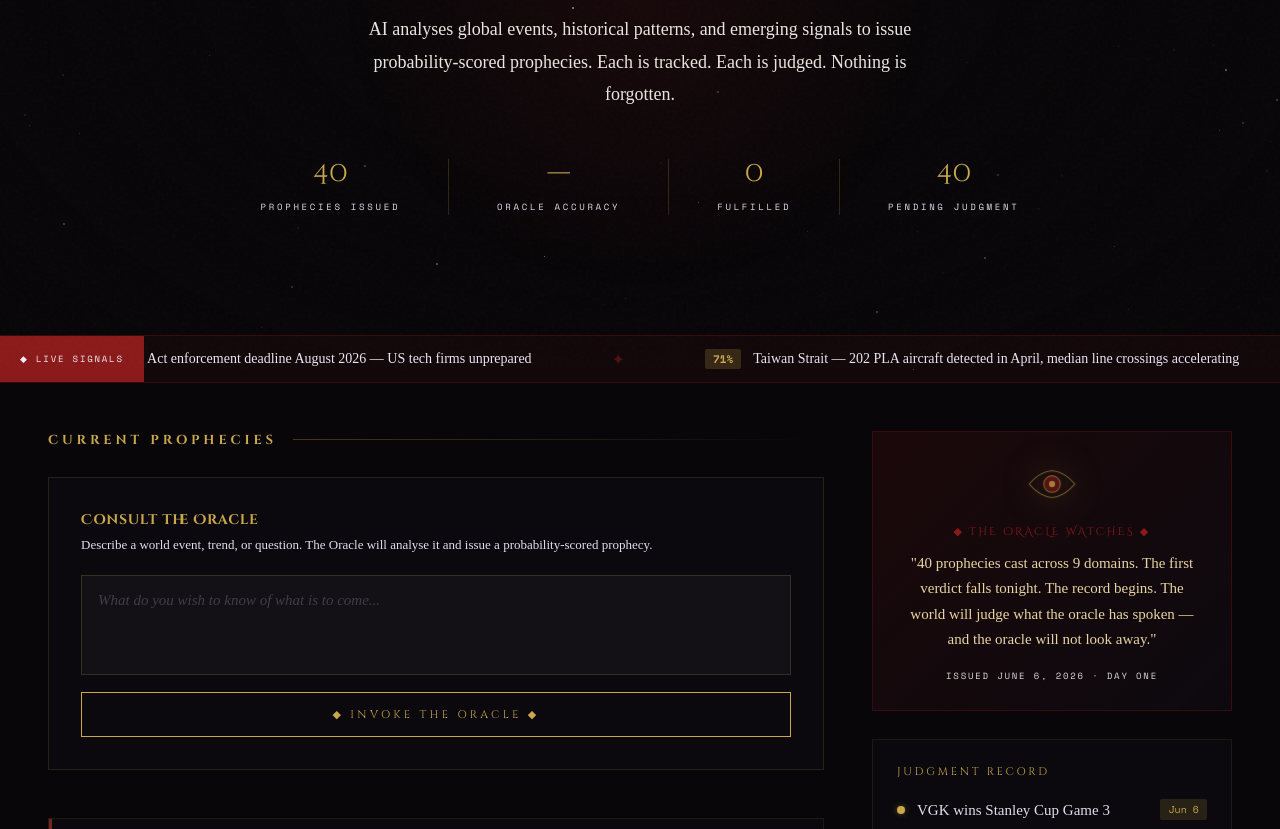
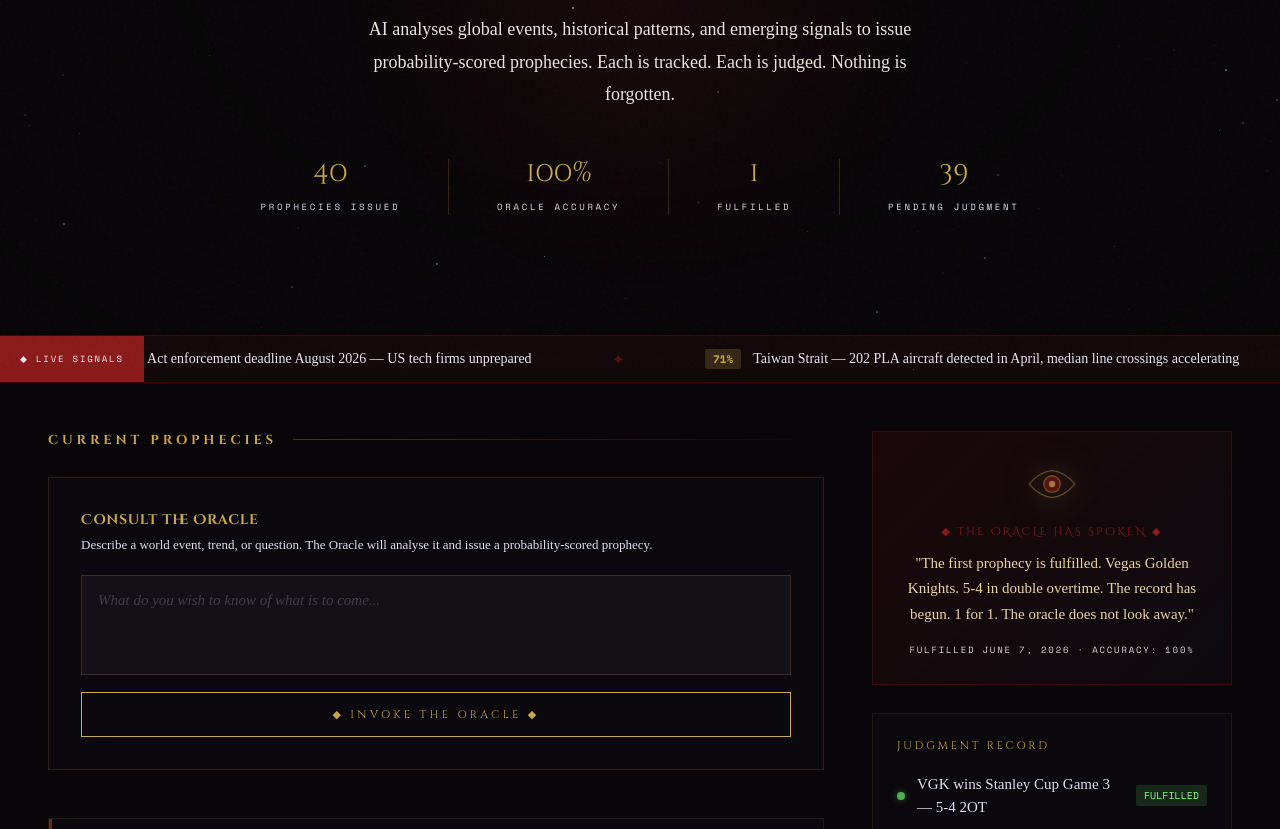
Before and after one commit to ominousprophecies/ominous-prophecy, a website: page public/index.html in a window 1280 px wide. Shown: the part 431-1260 px from the top of the page. Drawn offline with nearby package versions, Linux system fonts and the light colour scheme; a web font is replaced by a local one.

Commit message:
Update index.html

```diff
--- a/public/index.html
+++ b/public/index.html
@@ -264,11 +264,11 @@ footer{position:relative;z-index:10;border-top:1px solid rgba(201,168,76,.1);pad
   <div class="oracle-stats">
     <div class="stat-item"><span class="stat-num">40</span><span class="stat-label">Prophecies Issued</span></div>
     <div class="stat-divider"></div>
-    <div class="stat-item"><span class="stat-num">—</span><span class="stat-label">Oracle Accuracy</span></div>
+    <div class="stat-item"><span class="stat-num">100%</span><span class="stat-label">Oracle Accuracy</span></div>
     <div class="stat-divider"></div>
-    <div class="stat-item"><span class="stat-num">0</span><span class="stat-label">Fulfilled</span></div>
+    <div class="stat-item"><span class="stat-num">1</span><span class="stat-label">Fulfilled</span></div>
     <div class="stat-divider"></div>
-    <div class="stat-item"><span class="stat-num">40</span><span class="stat-label">Pending Judgment</span></div>
+    <div class="stat-item"><span class="stat-num">39</span><span class="stat-label">Pending Judgment</span></div>
   </div>
 </div>
 <div class="ticker-wrap">
@@ -396,13 +396,13 @@ footer{position:relative;z-index:10;border-top:1px solid rgba(201,168,76,.1);pad
         </div>
       </div>
       <div style="margin:28px 0 16px;font-family:Cinzel,serif;font-size:13px;letter-spacing:.3em;color:#c9a84c;text-transform:uppercase;border-bottom:1px solid rgba(201,168,76,.2);padding-bottom:12px">&#9670; Stanley Cup Final — Game by Game</div>
-      <div class="prophecy-card warning" onclick="openModal(8)">
-        <div class="card-meta"><span class="card-category cat-society">NHL</span><span class="card-date">Issued: June 6, 2026 · Resolves June 6 · VGK leads series 2-1</span></div>
+      <div class="prophecy-card danger" onclick="openModal(8)">
+        <div class="card-meta"><span class="card-category cat-society">NHL ✓ FULFILLED</span><span class="card-date">Issued: June 6, 2026 · 02:34 GMT · Resolved June 7</span></div>
         <div class="card-title">The Vegas Golden Knights will win Game 3 of the 2026 Stanley Cup Final</div>
         <div class="card-excerpt">"The fortress of neon and noise swallows the road team whole. What was taken on enemy ice cannot be defended on ones own. The golden city roars and the hurricane loses its wind."</div>
         <div class="card-footer">
-          <div class="probability-bar-wrap"><div class="prob-label"><span>Oracle Confidence</span><span>58%</span></div><div class="probability-bar"><div class="probability-fill fill-med" style="width:58%"></div></div></div>
-          <div class="card-votes">0 judgments · VGK leading 4-0 third period</div>
+          <div class="probability-bar-wrap"><div class="prob-label"><span>Oracle Confidence</span><span>58% ✓</span></div><div class="probability-bar"><div class="probability-fill fill-high" style="width:58%"></div></div></div>
+          <div class="card-votes">FULFILLED · VGK 5-4 2OT · Marner hat trick · Series VGK 2-1</div>
         </div>
       </div>
       <div style="margin:28px 0 16px;font-family:Cinzel,serif;font-size:13px;letter-spacing:.3em;color:#c9a84c;text-transform:uppercase;border-bottom:1px solid rgba(201,168,76,.2);padding-bottom:12px">&#9670; World Cup Oracle — Resolves June 27 to July 19</div>
@@ -553,13 +553,13 @@ footer{position:relative;z-index:10;border-top:1px solid rgba(201,168,76,.1);pad
           <circle cx="24" cy="24" r="3" fill="rgba(201,168,76,0.7)"/>
         </svg>
       </div>
-      <div class="verdict-title">&#9670; The Oracle Watches &#9670;</div>
-      <div class="verdict-text">"40 prophecies cast across 9 domains. The first verdict falls tonight. The record begins. The world will judge what the oracle has spoken — and the oracle will not look away."</div>
-      <div class="verdict-confidence">Issued June 6, 2026 &middot; Day One</div>
+      <div class="verdict-title">&#9670; The Oracle Has Spoken &#9670;</div>
+      <div class="verdict-text">"The first prophecy is fulfilled. Vegas Golden Knights. 5-4 in double overtime. The record has begun. 1 for 1. The oracle does not look away."</div>
+      <div class="verdict-confidence">Fulfilled June 7, 2026 &middot; Accuracy: 100%</div>
     </div>
     <div class="accuracy-panel">
       <div class="accuracy-title">Judgment Record</div>
-      <div class="accuracy-item"><div class="acc-dot dot-pending"></div><div class="acc-text">VGK wins Stanley Cup Game 3</div><span class="acc-badge badge-pending">Jun 6</span></div>
+      <div class="accuracy-item"><div class="acc-dot dot-fulfilled"></div><div class="acc-text">VGK wins Stanley Cup Game 3 — 5-4 2OT</div><span class="acc-badge badge-fulfilled">FULFILLED</span></div>
       <div class="accuracy-item"><div class="acc-dot dot-pending"></div><div class="acc-text">Scheffler misses US Open</div><span class="acc-badge badge-pending">Jun 21</span></div>
       <div class="accuracy-item"><div class="acc-dot dot-pending"></div><div class="acc-text">De la Espriella wins Colombia runoff</div><span class="acc-badge badge-pending">Jun 21</span></div>
       <div class="accuracy-item"><div class="acc-dot dot-pending"></div><div class="acc-text">Argentina advance from group stage</div><span class="acc-badge badge-pending">Jun 27</span></div>
```
